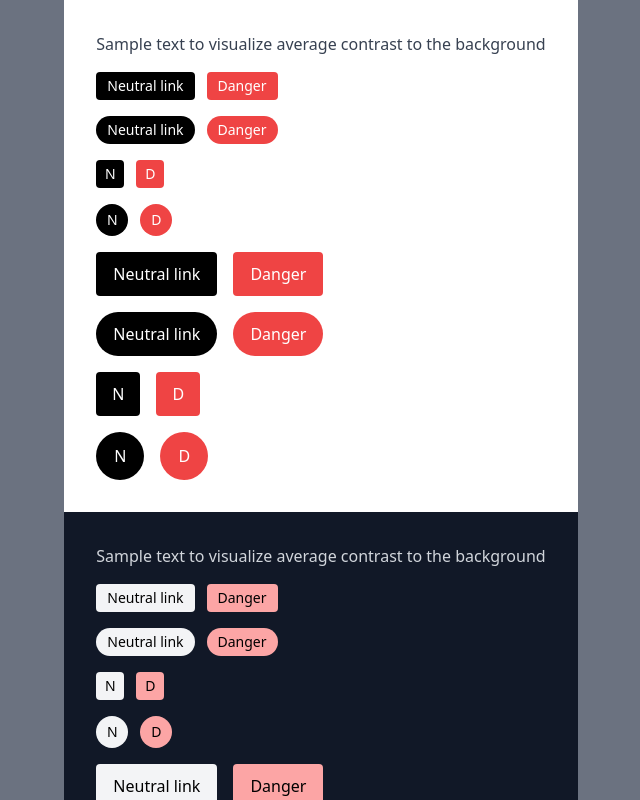
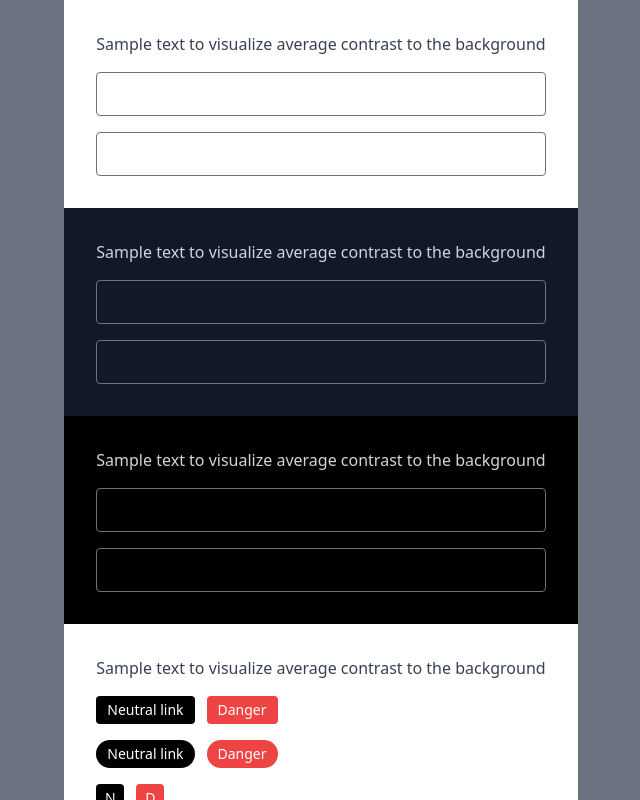
Before and after one commit to FlynnRider-000/nextjs-starter, a Next.js app: page / in a window 1280 px wide. Shown: the top 800 px of the page, without its empty margins (319-959 px from the left). Built offline with nearby package versions, Linux system fonts and the light colour scheme.

Commit message:
feat: add Input component sample

```diff
--- /dev/null
+++ b/src/components/inputs/Input.tsx
@@ -0,0 +1,5 @@
+export function Input() {
+	return (
+		<input className="px-3 h-11 bg-transparent border border-gray-500 rounded focus:outline-none ring-gray-300 dark:ring-gray-700 dark:ring-offset-black ring-offset-1 focus:ring" />
+	);
+}
--- a/src/pages/index.tsx
+++ b/src/pages/index.tsx
@@ -1,5 +1,6 @@
 import { PrimaryButton } from "@/components/buttons/PrimaryButton";
 import { SecondaryButton } from "@/components/buttons/SecondaryButton";
+import { Input } from "@/components/inputs/Input";
 
 type ThemingShowcaseProps = {
 	children?: React.ReactNode;
@@ -31,6 +32,15 @@ function Canvas({ children }: CanvasProps) {
 export default function Page() {
 	return (
 		<div className="flex flex-col items-center justify-center min-h-screen bg-gray-500">
+			<ThemingShowcase>
+				<Canvas>
+					<div className="flex flex-col space-y-4">
+						<Input />
+						<Input />
+					</div>
+				</Canvas>
+			</ThemingShowcase>
+
 			<ThemingShowcase>
 				<Canvas>
 					<div className="space-x-3">
```
